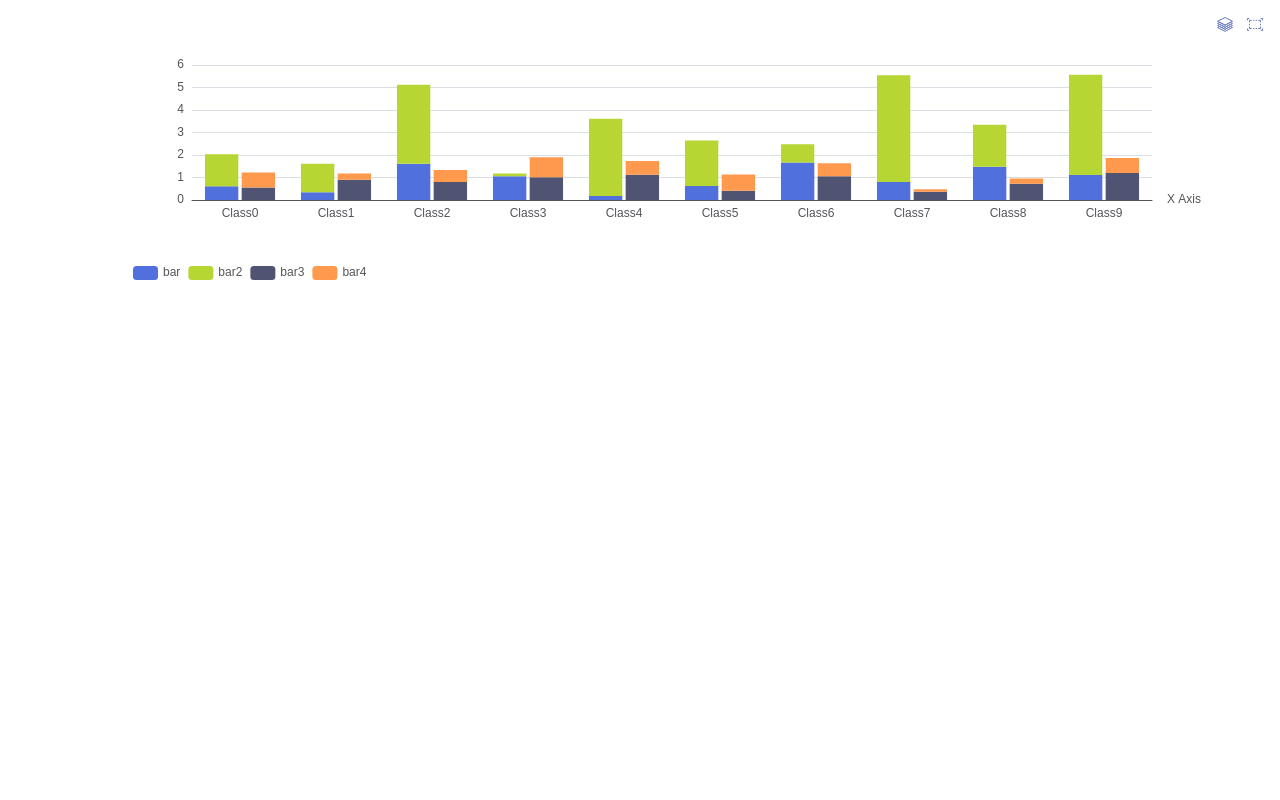
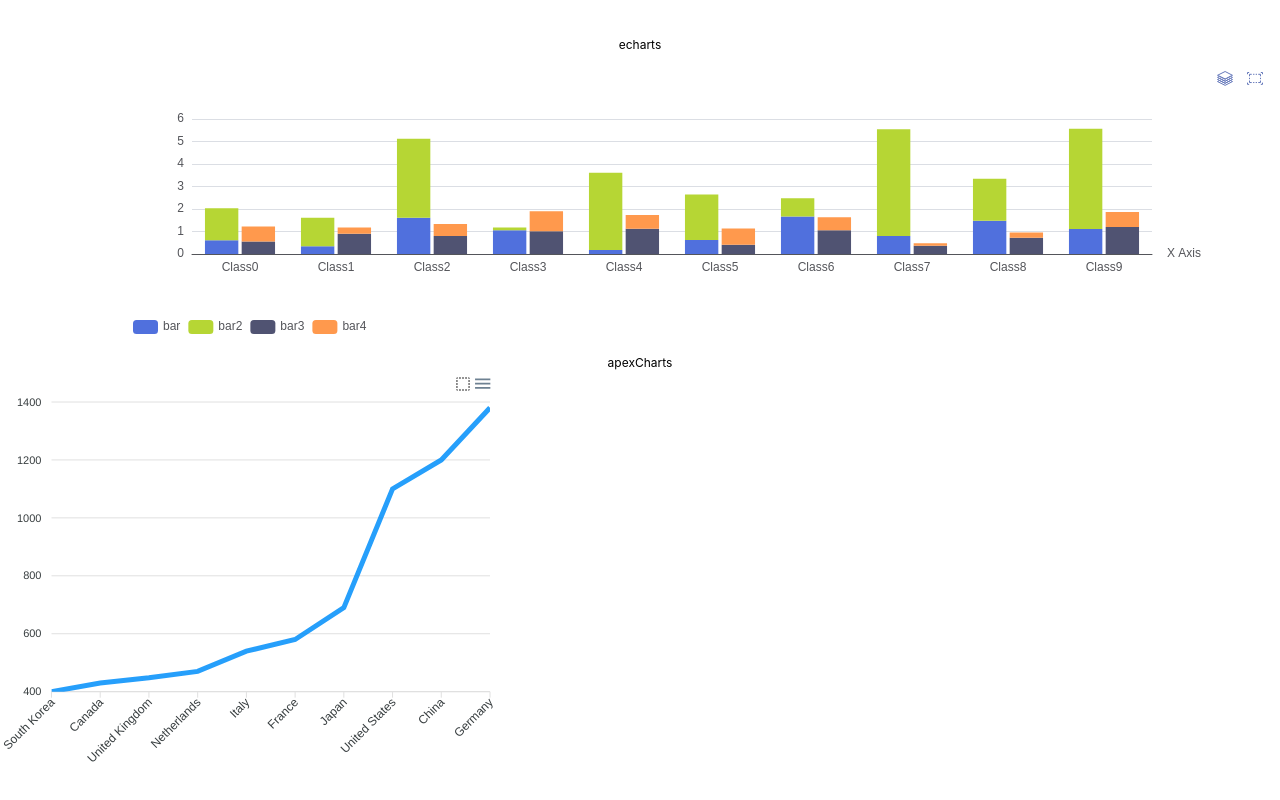
Before and after one commit to noppadolraksasiripong/test, a Next.js app: page /graph in a window 1280 px wide. Built offline with nearby package versions, Linux system fonts and the light colour scheme.

Commit message:
add graph

```diff
--- a/components/EChartsChart.tsx
+++ b/components/EChartsChart.tsx
@@ -1,7 +1,7 @@
 // import Echarts from 'echarts-for-react'
 import dynamic from 'next/dynamic'
 const Echarts = dynamic(() => import('echarts-for-react'), { ssr: false })
-import { useEffect, useRef, useState } from 'react'
+import { memo, useEffect, useRef, useState } from 'react'
 
 
 
@@ -118,4 +118,4 @@ const EChartsChart = () => {
   )
 }
 
-export default EChartsChart
+export default memo(EChartsChart)
--- a/pages/graph.tsx
+++ b/pages/graph.tsx
@@ -1,5 +1,6 @@
 // import * as Echarts from 'Echarts';
 
+import BarChart from '@/components/BarChart'
 import EChartsChart from '@/components/EChartsChart'
 
 const graph = () => {
@@ -8,7 +9,14 @@ const graph = () => {
 
 
   return (
-    <EChartsChart />
+    <>
+      <br />
+      <br />
+      <h3 style={{ textAlign: 'center' }}>echarts</h3>
+      <EChartsChart />
+      <h3 style={{ textAlign: 'center' }}>apexCharts</h3>
+      <BarChart />
+    </>
   )
 }
 export default graph
```
